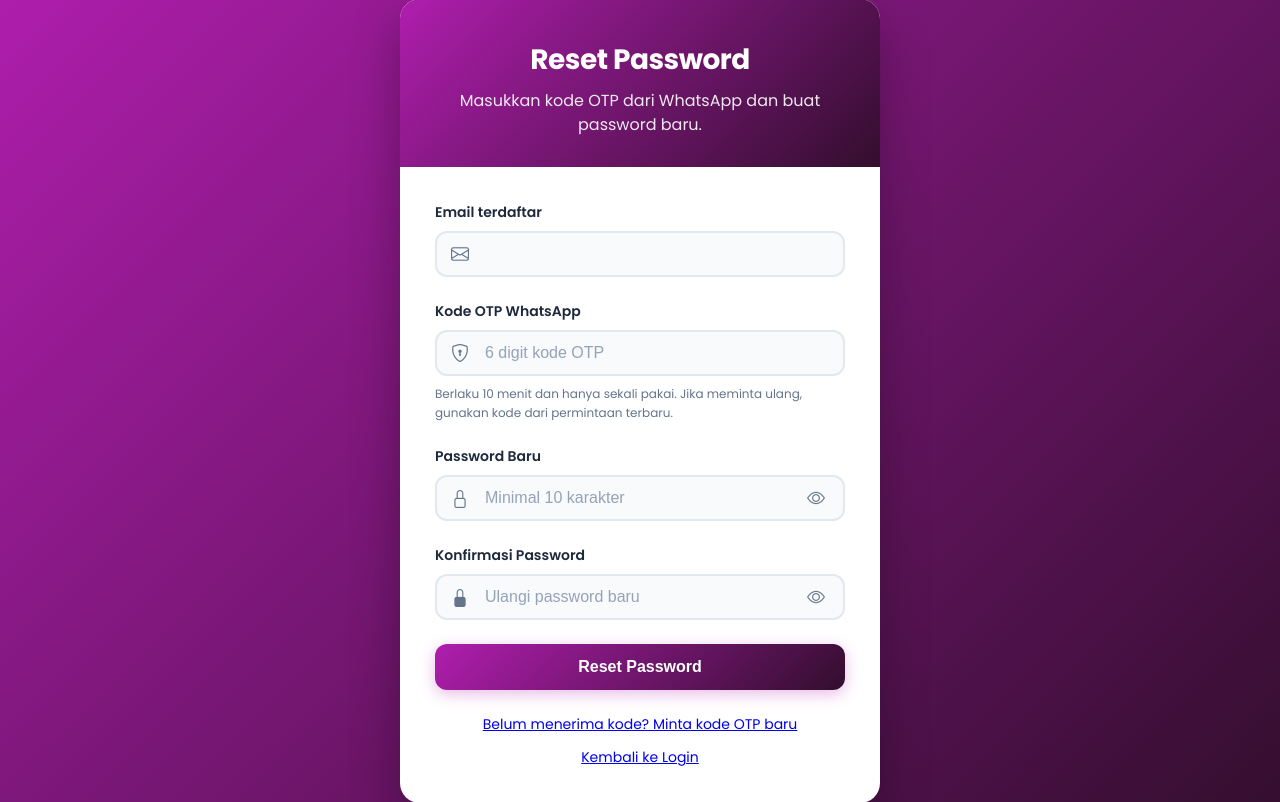
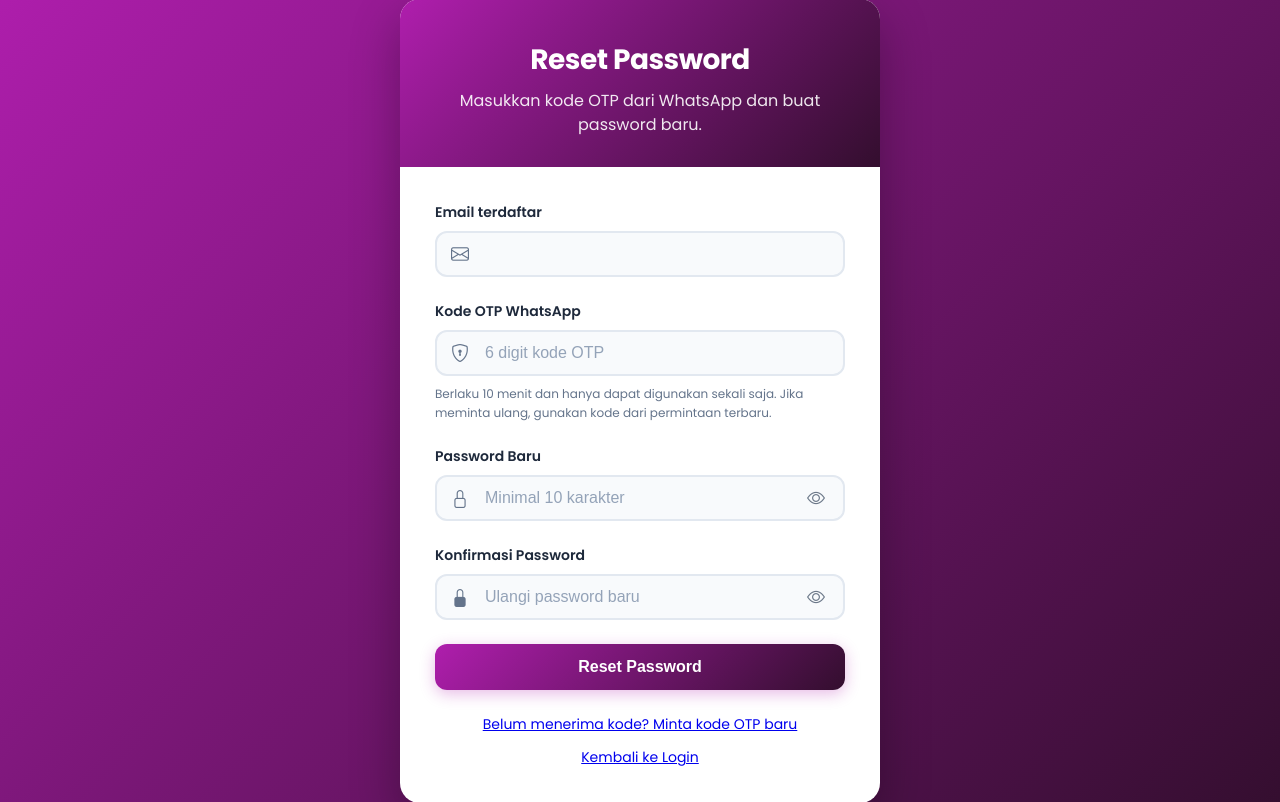
Before and after one commit to agamsuteja/proposal, a Laravel app: template resources/views/backend/auth/reset-password.blade.php in a window 1280 px wide. Shown: the part 25-827 px from the top of the page. Run offline with Laravel 12, Linux system fonts and the light colour scheme; the template is opened without the code that fills it, so the values that code supplies are empty.

Commit message:
update kalimat reset OTP

```diff
--- a/resources/views/backend/auth/reset-password.blade.php
+++ b/resources/views/backend/auth/reset-password.blade.php
@@ -249,7 +249,7 @@
         <div class="form-group">
           <label class="form-label" for="reset-otp">Kode OTP WhatsApp</label>
           <div class="input-with-icon"><i class="bi bi-shield-lock"></i><input id="reset-otp" type="text" name="otp" class="form-control" placeholder="6 digit kode OTP" inputmode="numeric" autocomplete="one-time-code" minlength="6" maxlength="6" pattern="[0-9]{6}" required></div>
-          <p style="font-size:12px;color:#64748b;line-height:1.6;margin-top:8px">Berlaku 10 menit dan hanya sekali pakai. Jika meminta ulang, gunakan kode dari permintaan terbaru.</p>
+          <p style="font-size:12px;color:#64748b;line-height:1.6;margin-top:8px">Berlaku 10 menit dan hanya dapat digunakan sekali saja. Jika meminta ulang, gunakan kode dari permintaan terbaru.</p>
         </div>
 
         <div class="form-group">
```
